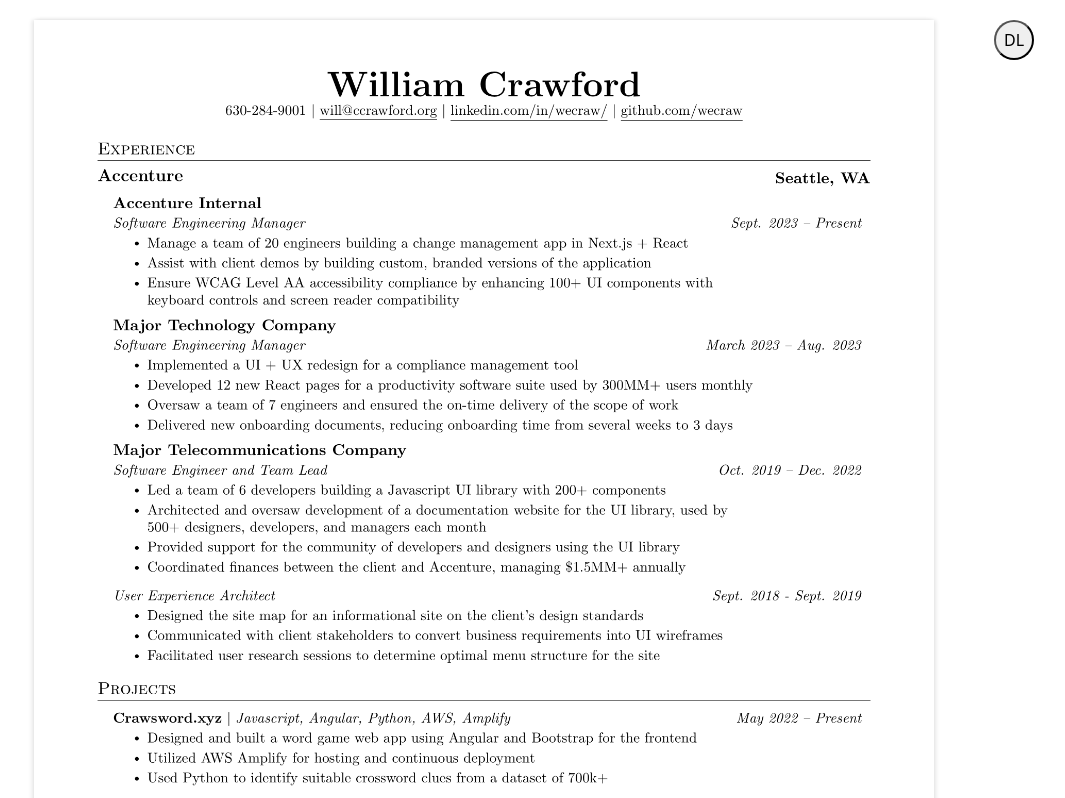
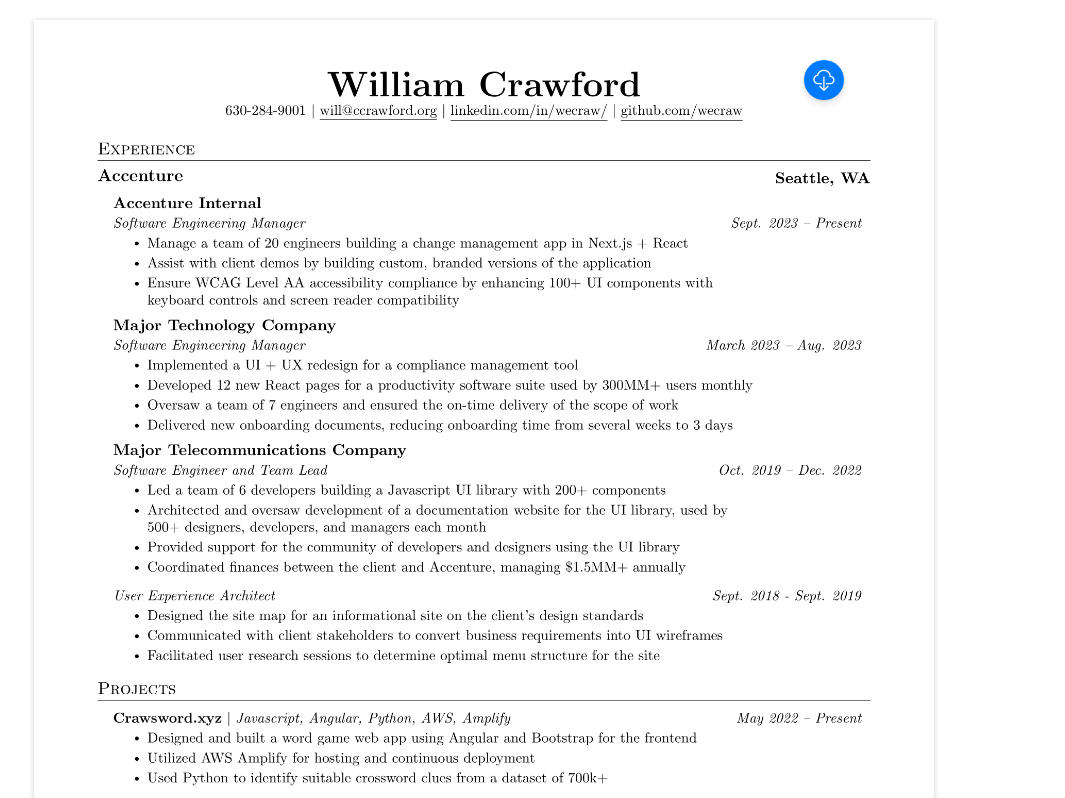
Before and after one commit to wecraw/portfolio-site, an Angular app: page /resume in a window 1280 px wide. Shown: the top 798 px of the page, without its empty margins (156-1221 px from the left). Built offline with nearby package versions, Linux system fonts and the light colour scheme.

Commit message:
dl fab styles

```diff
--- a/package.json
+++ b/package.json
@@ -19,7 +19,6 @@
     "@angular/platform-browser-dynamic": "^16.0.0",
     "@angular/router": "^16.0.0",
     "bootstrap": "^5.3.2",
-    "bootstrap-icons": "^1.11.3",
     "rxjs": "~7.8.0",
     "tslib": "^2.3.0",
     "zone.js": "~0.13.0"
--- a/src/app/resume/resume.component.html
+++ b/src/app/resume/resume.component.html
@@ -1,6 +1,6 @@
 <div class="container fade-in-fwd">
   <div class="row">
     <img src="assets/resume.png" />
+    <button class="download"><i class="bi-cloud-download"></i></button>
   </div>
-  <button class="download">DL</button>
 </div>
--- a/src/app/resume/resume.component.scss
+++ b/src/app/resume/resume.component.scss
@@ -1,3 +1,8 @@
+@import url('https://cdn.jsdelivr.net/npm/bootstrap-icons@1.11.3/font/bootstrap-icons.min.css');
+@import 'bootstrap/scss/functions'; // Import Bootstrap's SCSS mixins next
+@import 'bootstrap/scss/variables'; // Import Bootstrap's SCSS mixins next
+@import 'bootstrap/scss/mixins'; // Import Bootstrap's SCSS mixins next
+
 img {
   width: 100%;
   max-width: 900px;
@@ -12,12 +17,88 @@
 }
 
 .download {
+  top: 60px;
+  border-radius: 20px;
+  color: #fff;
+  background: #007bff;
+  border: transparent;
+  box-shadow:
+    0 4px 6px rgba(0, 0, 0, 0.1),
+    0 1px 3px rgba(0, 0, 0, 0.08);
+  transition: background-color 0.2s ease; /* Transition for background color */
   position: absolute;
-  top: 20px;
-  right: 20px;
-  height: 40px;
-  width: 40px;
-  border-radius: 20px;
+  display: flex; /* Use flexbox */
+  justify-content: center; /* Center horizontally */
+  align-items: center; /* Center vertically */
+}
+
+/* Extra small to small devices (phones to tablets, 576px and up) */
+@include media-breakpoint-up(xs) {
+  .download {
+    top: 30px;
+    right: 30px;
+    height: 30px;
+    width: 30px;
+    font-size: 12pt;
+    /* Add your styles for extra small to small devices here */
+  }
+}
+
+/* Small to medium devices (tablets to desktops, 768px and up) */
+@include media-breakpoint-up(sm) {
+  .download {
+    top: 40px;
+    right: 50px;
+    height: 40px;
+    width: 40px;
+    font-size: 16pt;
+    /* Add your styles for small to medium devices here */
+  }
+}
+
+/* Small to medium devices (tablets to desktops, 768px and up) */
+@include media-breakpoint-up(md) {
+  .download {
+    top: 50px;
+    right: 60px;
+    /* Add your styles for small to medium devices here */
+  }
+}
+
+/* Medium to large devices (desktops to large desktops, 992px and up) */
+@include media-breakpoint-up(lg) {
+  .download {
+    right: 120px;
+    top: 60px;
+    /* Add your styles for medium to large devices here */
+  }
+}
+
+@include media-breakpoint-up(xl) {
+  .download {
+    right: 210px;
+    top: 60px;
+    /* Add your styles for medium to large devices here */
+  }
+}
+
+/* Large to extra large devices (large desktops to extra large desktops, 1200px and up) */
+@include media-breakpoint-up(xxl) {
+  .download {
+    right: 300px;
+    top: 60px;
+    /* Add your styles for large to extra large devices here */
+  }
+}
+
+.download:hover {
+  background-color: #4d94ff; /* Lighter blue */
+  transition: background-color 0.2s ease; /* Transition for background color */
+}
+
+.download:active {
+  background-color: #005cb3; /* Slightly darker blue */
+  transition: background-color 0.2s ease; /* Transition for background color */
 }
 
 .fade-in-fwd {
```
Also changed, not shown: 1 other file (tests, documents, lock files or other folders).
